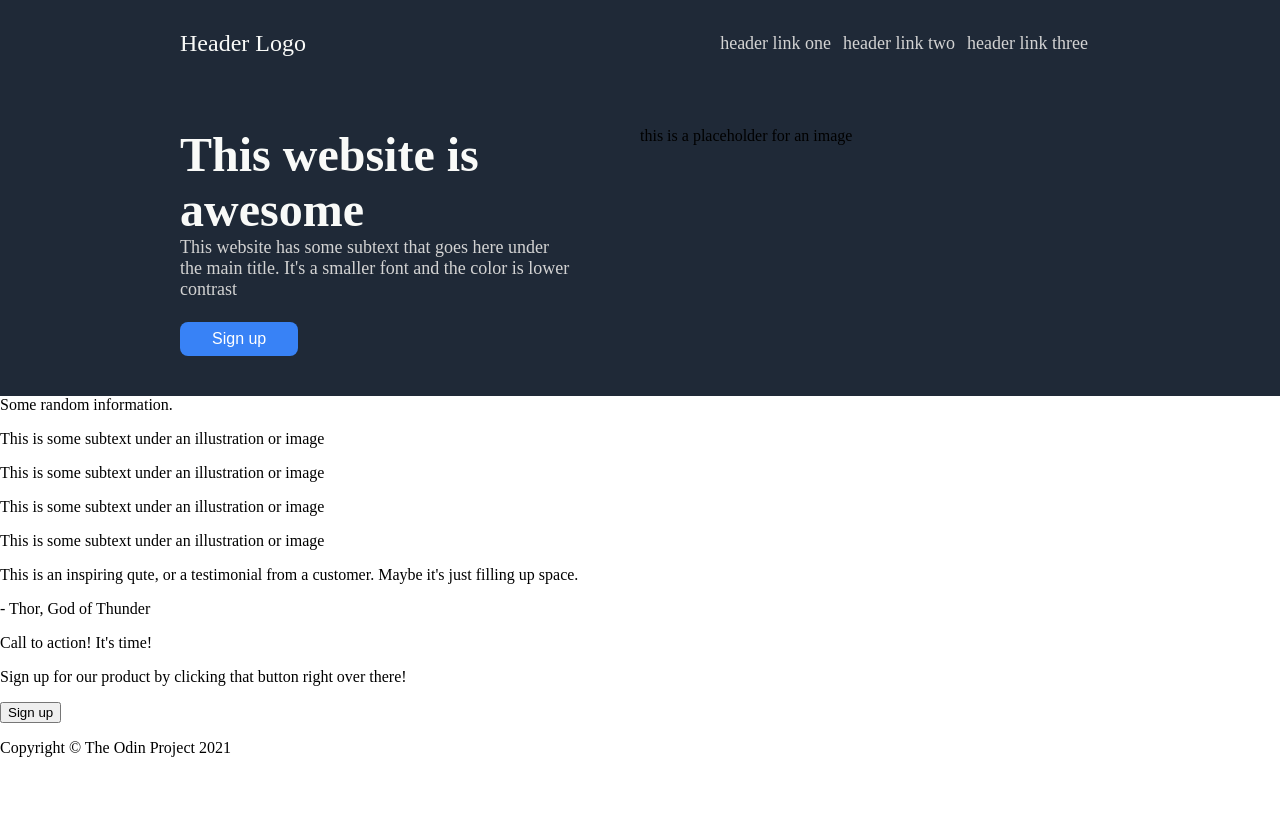
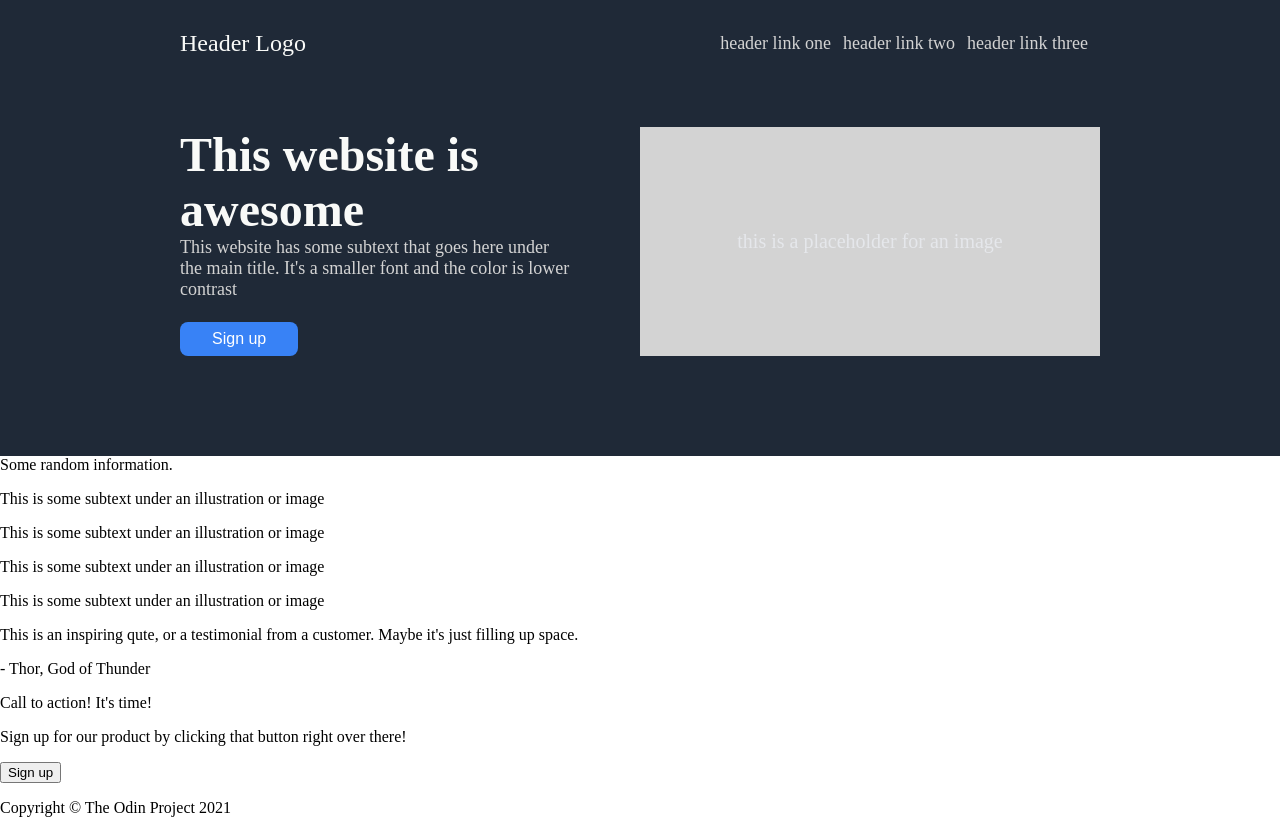
Before and after one commit to 0x-Armin/odin-landing-page, a plain HTML site: page index.html in a window 1280 px wide. Drawn offline with Linux system fonts and the light colour scheme.

Commit message:
Implement Hero section

```diff
--- a/styles.css
+++ b/styles.css
@@ -34,7 +34,7 @@ body {
 .hero {
   background: #1F2937;
   display: flex;
-  padding: 40px 0;
+  padding: 40px 0 100px 0;
 }
 
 .left-side {
@@ -42,7 +42,7 @@ body {
   font-weight: 800;
   color: #F9FAF8;
   flex: 50%;
-  padding-left: 180px;
+  margin-left: 180px;
 }
 
 .left-side p {
@@ -60,5 +60,12 @@ body {
 
 .right-side {
   flex: 50%;
-  padding-right: 180px;
+  display: flex;
+  justify-content: center;
+  align-items: center;
+  margin-right: 180px;
+  /* font details*/
+  color: #e5e7eb;
+  font-size: 20px;
+  background-color: #d3d3d3;
 }
```
